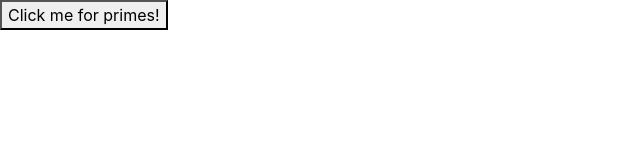
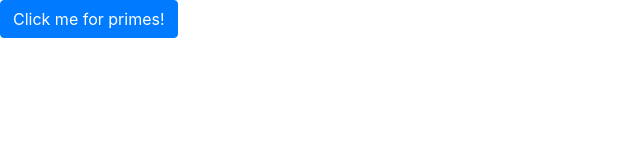
Before and after one commit to NinjaJc01/primesChallenge, a plain HTML site: page index.html in a window 1280 px wide. Shown: the whole page, without its empty margins (0-640 px from the left). Drawn offline with nearby package versions, Linux system fonts and the light colour scheme.

Commit message:
Update index.html

```diff
--- a/index.html
+++ b/index.html
@@ -8,7 +8,7 @@
 </head>
 
 <body>
-    <button onclick="primes()">Click me for primes!</button>
+    <button onclick="primes()" class="btn btn-primary">Click me for primes!</button>
     <p id="results"></p>
     <script src="https://stackpath.bootstrapcdn.com/bootstrap/4.1.1/js/bootstrap.min.js"></script>
     <script src="testWeb.js"></script>
```
